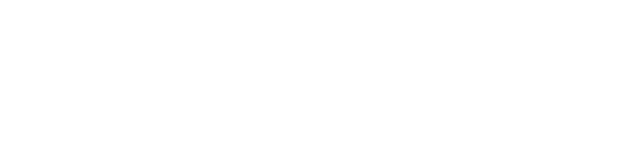
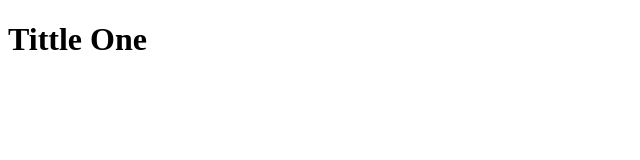
Before and after one commit to edwardvaron001-art/GitMaster, a website: page public/index.html in a window 1280 px wide. Shown: the whole page, without its empty margins (0-640 px from the left). Drawn offline with Linux system fonts and the light colour scheme.

```diff
--- a/public/index.html
+++ b/public/index.html
@@ -6,6 +6,6 @@
     <title>Document</title>
 </head>
 <body>
-
+    <h1>Tittle One</h1>
 </body>
 </html>
```
